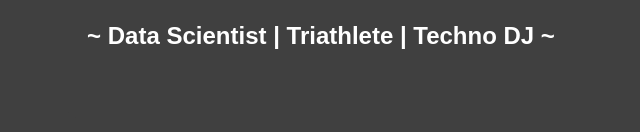
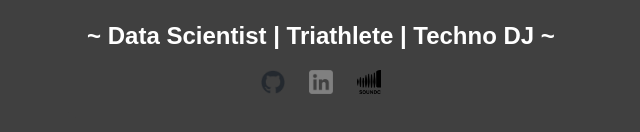
Before and after one commit to johakaishi/johakaishi.github.io, a plain HTML site: page index.html in a window 1280 px wide. Shown: the part 462-594 px from the top of the page, without its empty margins (319-959 px from the left). Drawn offline with Linux system fonts and the light colour scheme.

Commit message:
including image folder and adjusting logos

```diff
--- a/index.html
+++ b/index.html
@@ -4,7 +4,7 @@
     <style>
         body {
             font-family: "Source Sans Pro", sans-serif;
-            background-color: #404040;
+            background-color:#404040;
             color: #fff;
             margin: 0;
             padding: 0;
@@ -51,27 +51,23 @@
             color: #fff;
             font-size: 24px;
             margin: 0 10px;
+            display: inline-block;
+            width: 24px;
+            height: 24px;
+            background-size: cover;
+            background-repeat: no-repeat;
         }
 
         .social-icons a.github {
-            background: url('github.png') center/cover no-repeat; /* Add GitHub logo image */
-            width: 24px;
-            height: 24px;
-            display: inline-block;
+            background-image: url('images/github-mark.png');
         }
 
         .social-icons a.linkedin {
-            background: url('linkedin.png') center/cover no-repeat; /* Add LinkedIn logo image */
-            width: 24px;
-            height: 24px;
-            display: inline-block;
+            background-image: url('images/linkedin.png');
         }
 
         .social-icons a.soundcloud {
-            background: url('soundcloud.png') center/cover no-repeat; /* Add SoundCloud logo image */
-            width: 24px;
-            height: 24px;
-            display: inline-block;
+            background-image: url('images/soundcloud.png');
         }
 
         .profile-photo {
```
Also changed, not shown: images/github-mark-white.png (added), images/github-mark-white.svg (added), images/github-mark.png (added), images/github-mark.svg (added), images/linkedin.png (added), images/soundcloud.png (added).
